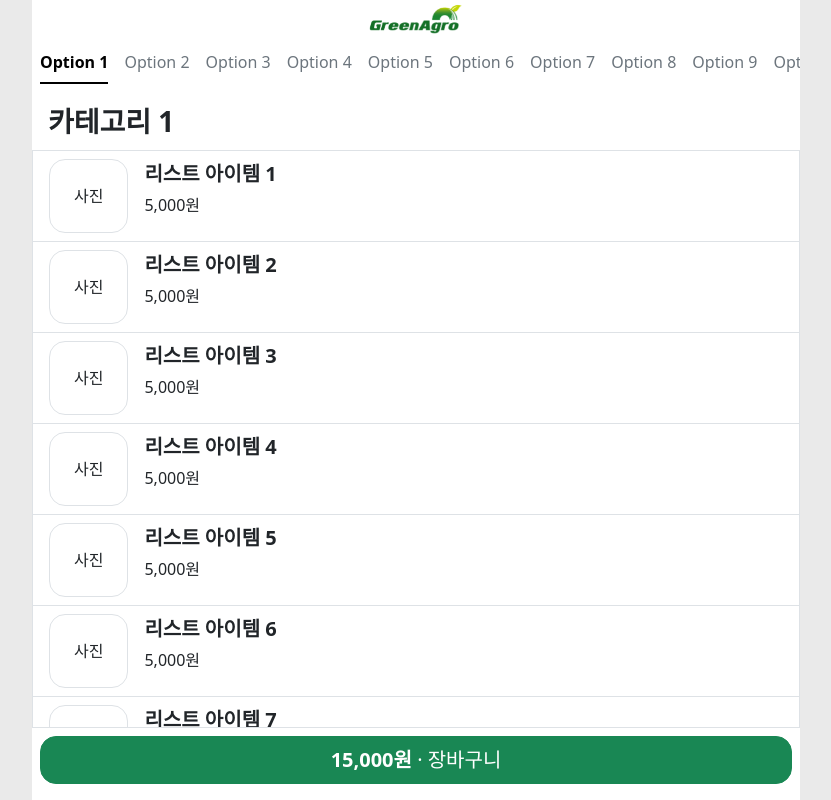
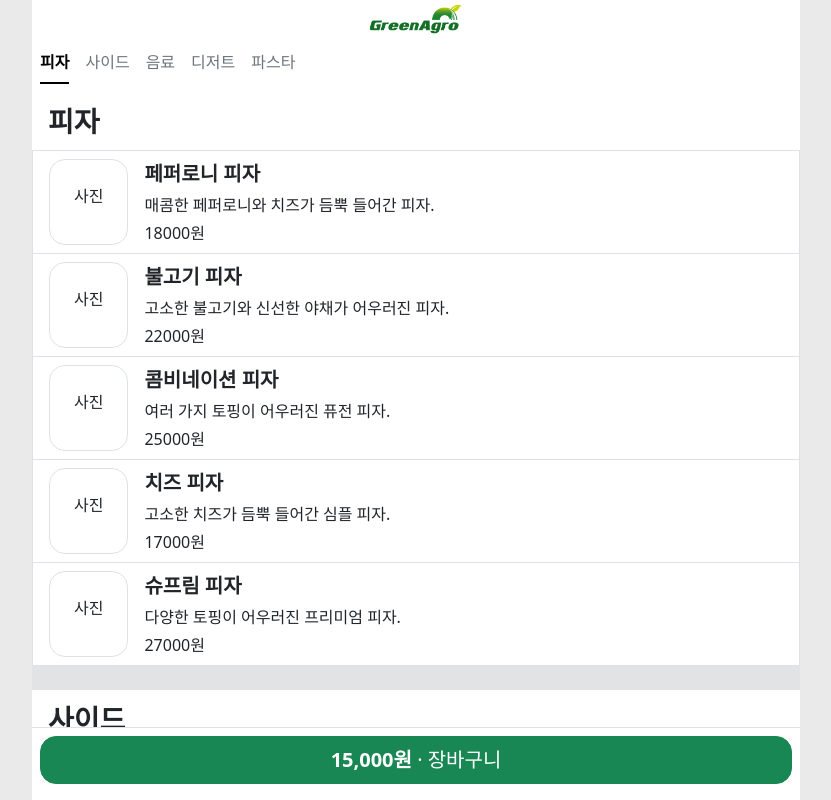
Before and after one commit to jihyuuk/Mojong-V2-Client, a React (Create React App) app: page / in a window 1280 px wide. Shown: the whole page, without its empty margins (224-1055 px from the left). Built offline with nearby package versions, Linux system fonts and the light colour scheme.

Commit message:
#3 Feat : 더미데이터 적용시킴

```diff
--- a/src/pages/MainPage.js
+++ b/src/pages/MainPage.js
@@ -1,9 +1,8 @@
 import { Button, ListGroup, Nav } from 'react-bootstrap';
 import React from 'react';
+import menu from "./dummyData.json";
 
 function MainPage() {
-
-    const numbers = Array.from({ length: 10 }, (_, i) => i + 1); // 1~10까지 생성
 
     return (
         // 메인페이지
@@ -19,40 +18,47 @@ function MainPage() {
 
                 {/* 카테고리 */}
                 <div className='overflow-auto p-2'>
-                    <Nav variant="underline" className="d-flex flex-nowrap text-nowrap" defaultActiveKey="link-1">
-                        {numbers.map((num) => (
-                            <Nav.Item key={num}>
-                                <Nav.Link className='custom-nav-link' eventKey={`link-${num}`}>Option {num}</Nav.Link>
+                <Nav variant="underline" className="d-flex flex-nowrap text-nowrap" defaultActiveKey="link-0">
+                    {menu.categories.map((category, index) => {
+                        return(
+                                <Nav.Item key={index}>
+                                    <Nav.Link className='custom-nav-link' eventKey={`link-${index}`}>{category.categoryName}</Nav.Link>
                                 </Nav.Item>
-                        ))}
+                        );
+                    })}
                     </Nav>
                 </div>
             </div>
 
             {/* 콘텐츠 */}
             <div className='flex-grow-1 overflow-y-auto text-start bg-secondary-subtle'>
-                {numbers.map((num) => (
 
+                {menu.categories.map((category) => {
+                    return (
+                        // 카테고리명
                         <ListGroup className='mb-4 bg-white rounded-0'>
-                        <div className='fs-3 fw-bold p-2 ps-3'>카테고리 {num}</div>
+                            <div className='fs-3 fw-bold p-2 ps-3'>{category.categoryName}</div>
 
-
-                        {numbers.map((num2) => (
-
+                            {/* 카테고리 아이템 */}
+                            {category.items.map((item) => {
+                                return (
                                     <ListGroup.Item className='d-flex gap-3'>
                                         <div className='p-4 border rounded-4'>
                                             사진
                                         </div>
                                         <div>
-                                    <div className="fw-semibold fs-5">리스트 아이템 {num2}</div>
-                                    <div className='mt-1'>5,000원</div>
+                                            <div className="fw-semibold fs-5">{item.name}</div>
+                                            <div className='mt-1'>{item.description}</div>
+                                            <div className='mt-1'>{item.price}원</div>
                                         </div>
                                     </ListGroup.Item>
+                                );
+                            })}
 
-                        ))}
                         </ListGroup>
+                    );
+                })}
 
-                ))}
             </div>
 
             {/* 푸터 */}
--- /dev/null
+++ b/src/pages/dummyData.json
@@ -0,0 +1,204 @@
+{
+    "categories": [
+      {
+        "categoryName": "피자",
+        "items": [
+          {
+            "name": "페퍼로니 피자",
+            "photo": "https://example.com/pepperoni.jpg",
+            "price": 18000,
+            "quantity": 5,
+            "description": "매콤한 페퍼로니와 치즈가 듬뿍 들어간 피자."
+          },
+          {
+            "name": "불고기 피자",
+            "photo": "https://example.com/bulgogi.jpg",
+            "price": 22000,
+            "quantity": 3,
+            "description": "고소한 불고기와 신선한 야채가 어우러진 피자."
+          },
+          {
+            "name": "콤비네이션 피자",
+            "photo": "https://example.com/combination.jpg",
+            "price": 25000,
+            "quantity": 4,
+            "description": "여러 가지 토핑이 어우러진 퓨전 피자."
+          },
+          {
+            "name": "치즈 피자",
+            "photo": "https://example.com/cheese.jpg",
+            "price": 17000,
+            "quantity": 6,
+            "description": "고소한 치즈가 듬뿍 들어간 심플 피자."
+          },
+          {
+            "name": "슈프림 피자",
+            "photo": "https://example.com/supreme.jpg",
+            "price": 27000,
+            "quantity": 2,
+            "description": "다양한 토핑이 어우러진 프리미엄 피자."
+          }
+        ]
+      },
+      {
+        "categoryName": "사이드",
+        "items": [
+          {
+            "name": "감자튀김",
+            "photo": "https://example.com/french-fries.jpg",
+            "price": 7000,
+            "quantity": 10,
+            "description": "바삭하게 튀긴 감자튀김."
+          },
+          {
+            "name": "치킨윙",
+            "photo": "https://example.com/chicken-wings.jpg",
+            "price": 12000,
+            "quantity": 8,
+            "description": "매콤하고 바삭한 치킨윙."
+          },
+          {
+            "name": "갈릭 브레드",
+            "photo": "https://example.com/garlic-bread.jpg",
+            "price": 5000,
+            "quantity": 12,
+            "description": "고소한 마늘 버터로 구운 브레드."
+          },
+          {
+            "name": "샐러드",
+            "photo": "https://example.com/salad.jpg",
+            "price": 6000,
+            "quantity": 7,
+            "description": "신선한 야채로 만든 건강한 샐러드."
+          },
+          {
+            "name": "모짜렐라 스틱",
+            "photo": "https://example.com/mozzarella-sticks.jpg",
+            "price": 8000,
+            "quantity": 9,
+            "description": "바삭하게 튀긴 모짜렐라 치즈 스틱."
+          }
+        ]
+      },
+      {
+        "categoryName": "음료",
+        "items": [
+          {
+            "name": "콜라",
+            "photo": "https://example.com/coke.jpg",
+            "price": 3000,
+            "quantity": 20,
+            "description": "시원하고 청량한 콜라."
+          },
+          {
+            "name": "아이스티",
+            "photo": "https://example.com/iced-tea.jpg",
+            "price": 3500,
+            "quantity": 15,
+            "description": "달콤하고 상큼한 아이스티."
+          },
+          {
+            "name": "레모네이드",
+            "photo": "https://example.com/lemonade.jpg",
+            "price": 4000,
+            "quantity": 10,
+            "description": "신선한 레몬으로 만든 레모네이드."
+          },
+          {
+            "name": "사이다",
+            "photo": "https://example.com/cider.jpg",
+            "price": 3000,
+            "quantity": 18,
+            "description": "깔끔하고 상쾌한 사이다."
+          },
+          {
+            "name": "맥주",
+            "photo": "https://example.com/beer.jpg",
+            "price": 6000,
+            "quantity": 12,
+            "description": "시원하게 즐기는 맥주."
+          }
+        ]
+      },
+      {
+        "categoryName": "디저트",
+        "items": [
+          {
+            "name": "초코 브라우니",
+            "photo": "https://example.com/choco-brownie.jpg",
+            "price": 5000,
+            "quantity": 10,
+            "description": "진한 초콜릿이 가득한 브라우니."
+          },
+          {
+            "name": "치즈 케이크",
+            "photo": "https://example.com/cheesecake.jpg",
+            "price": 7000,
+            "quantity": 8,
+            "description": "부드럽고 진한 치즈 케이크."
+          },
+          {
+            "name": "티라미수",
+            "photo": "https://example.com/tiramisu.jpg",
+            "price": 7500,
+            "quantity": 6,
+            "description": "커피 향이 가득한 이탈리안 디저트."
+          },
+          {
+            "name": "아이스크림",
+            "photo": "https://example.com/ice-cream.jpg",
+            "price": 4000,
+            "quantity": 15,
+            "description": "시원하고 달콤한 아이스크림."
+          },
+          {
+            "name": "마카롱",
+            "photo": "https://example.com/macarons.jpg",
+            "price": 9000,
+            "quantity": 10,
+            "description": "다양한 맛의 달콤한 마카롱."
+          }
+        ]
+      },
+      {
+        "categoryName": "파스타",
+        "items": [
+          {
+            "name": "까르보나라",
+            "photo": "https://example.com/carbonara.jpg",
+            "price": 12000,
+            "quantity": 10,
+            "description": "크리미한 소스가 어우러진 까르보나라 파스타."
+          },
+          {
+            "name": "알리오 올리오",
+            "photo": "https://example.com/aglio-olio.jpg",
+            "price": 11000,
+            "quantity": 8,
+            "description": "담백하고 깔끔한 올리브오일 파스타."
+          },
+          {
+            "name": "볼로네제",
+            "photo": "https://example.com/bolognese.jpg",
+            "price": 13000,
+            "quantity": 6,
+            "description": "진한 미트소스가 들어간 볼로네제 파스타."
+          },
+          {
+            "name": "새우 로제 파스타",
+            "photo": "https://example.com/rose-pasta.jpg",
+            "price": 14000,
+            "quantity": 7,
+            "description": "매콤한 로제소스와 새우가 들어간 파스타."
+          },
+          {
+            "name": "해산물 파스타",
+            "photo": "https://example.com/seafood-pasta.jpg",
+            "price": 15000,
+            "quantity": 5,
+            "description": "신선한 해산물이 가득한 토마토소스 파스타."
+          }
+        ]
+      }
+    ]
+  }
```
Lines whose indentation alone changed are shown as unchanged.
